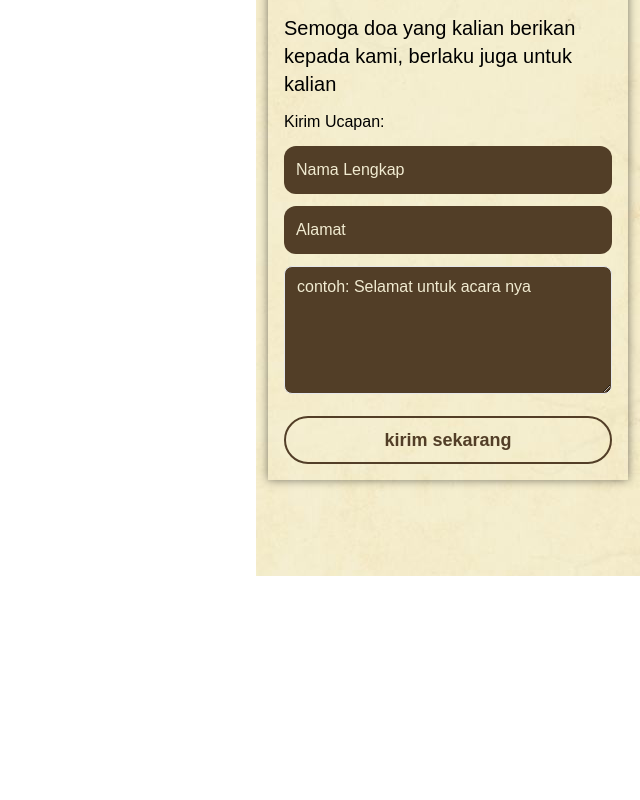
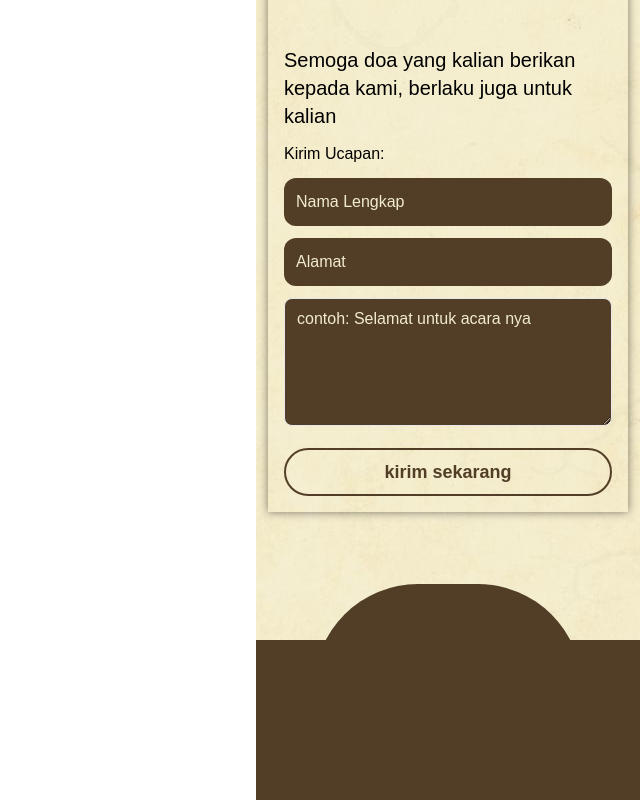
Before and after one commit to Orizaaaaa/undangandigital, a Next.js app: page /view/bali in a window 1280 px wide. Shown: the part 3991-4791 px from the top of the page, without its empty margins (640-1280 px from the left). Before the commit the page ends 4567 px from the top, so only its background shows below. Built offline with nearby package versions, Linux system fonts and the light colour scheme; a web font is replaced by a local one.

Commit message:
finish all onliy reposnsive

```diff
--- a/src/app/components/organism/baliTheme/messages/index.tsx
+++ b/src/app/components/organism/baliTheme/messages/index.tsx
@@ -19,7 +19,8 @@ const Messages = () => {
     }
 
     return (
-        <section className="messages px-3 py-24">
+        <>
+            <section className="messages px-3 py-32">
                 <div className="flex flex-col justify-center  p-4 rounded-tr-3xl  shadow-[0_0_10px_0_rgba(0,0,0,0.5)] ">
                     <h1 className='text-3xl text-center' style={{ fontFamily: playballFont.style.fontFamily }} >Ucapan & Doa</h1>
                     <p className='text-xl mt-20' style={{ fontFamily: forumFont.style.fontFamily }} >Semoga doa yang kalian berikan kepada kami, berlaku juga untuk kalian </p>
@@ -44,8 +45,14 @@ const Messages = () => {
                         </button>
                     </form>
                 </div>
+            </section>
 
+            <section className='footer h-40 bg-[#523E27] flex justify-center'>
+                <span className="relative bottom-14 bg-[#523E27] w-[70%] h-52 rounded-full">
+
+                </span>
             </section>
+        </>
     )
 }
 
```
Lines whose indentation alone changed are shown as unchanged.
